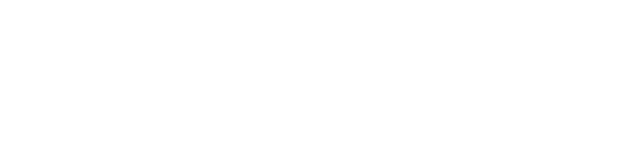
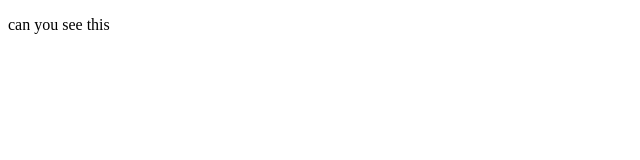
Before and after one commit to LaunchCodeAllhubs/js-assignment-4-html-me-something-abbykozinski, a website: page index.html in a window 1280 px wide. Shown: the whole page, without its empty margins (0-640 px from the left). Drawn offline with Linux system fonts and the light colour scheme.

Commit message:
first test commit

```diff
--- a/index.html
+++ b/index.html
@@ -4,5 +4,6 @@
    </head>
    <body>
       <!-- Write your HTML in this file! -->
+      <p>can you see this</p>
    </body>
 </html>
```
